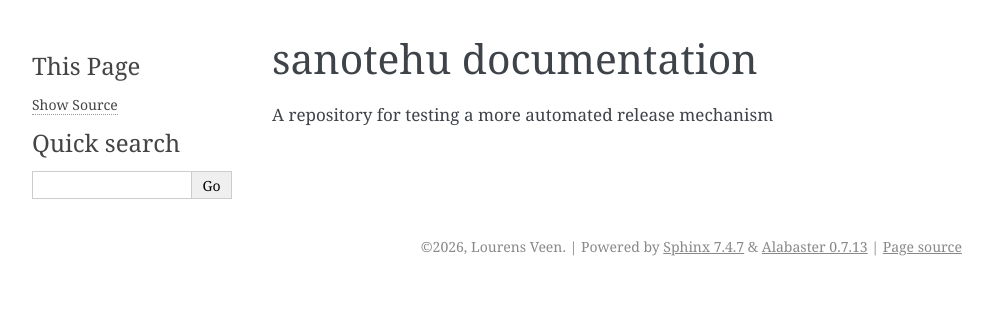
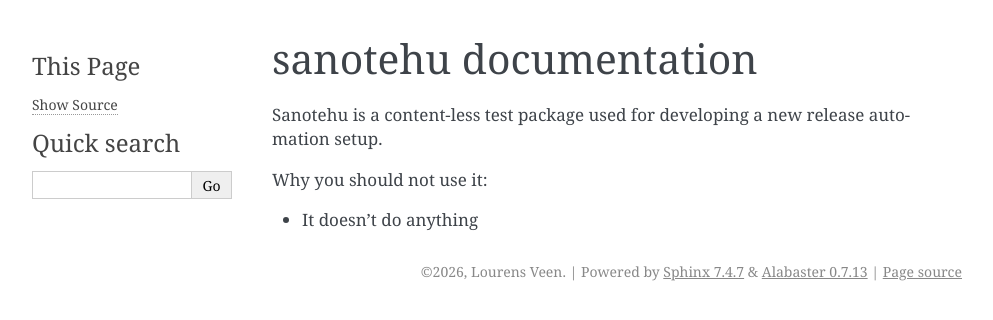
Before and after one commit to NaturalHPC/sanotehu, a Sphinx documentation site: the page built from docs/source/index.rst, in a window 1280 px wide. Shown: the top 320 px of the page, without its empty margins (148-1141 px from the left). Built offline with Sphinx 7.4.7, drawn with Linux system fonts in a browser that asks for light colours.

Commit message:
Add overview.txt and use it in release description

```diff
--- a/docs/source/index.rst
+++ b/docs/source/index.rst
@@ -6,7 +6,14 @@
 sanotehu documentation
 ======================
 
-A repository for testing a more automated release mechanism
+..
+    The overview is included from this separate file because that same file is used by
+    the release automation when creating a description for GitHub (and Zenodo, if
+    configured). Whatever is in there needs to be both valid ReStructuredText and valid
+    Markdown, and should be a paragraph or two describing the software. Use one line per
+    paragraph, with empty lines in between, or the Markdown won't linewrap properly.
+
+.. include:: overview.txt
 
 
 .. toctree::
--- /dev/null
+++ b/docs/source/overview.txt
@@ -0,0 +1,5 @@
+Sanotehu is a content-less test package used for developing a new release automation setup.
+
+Why you should not use it:
+
+- It doesn't do anything
```
Also changed, not shown: 2 other files.
